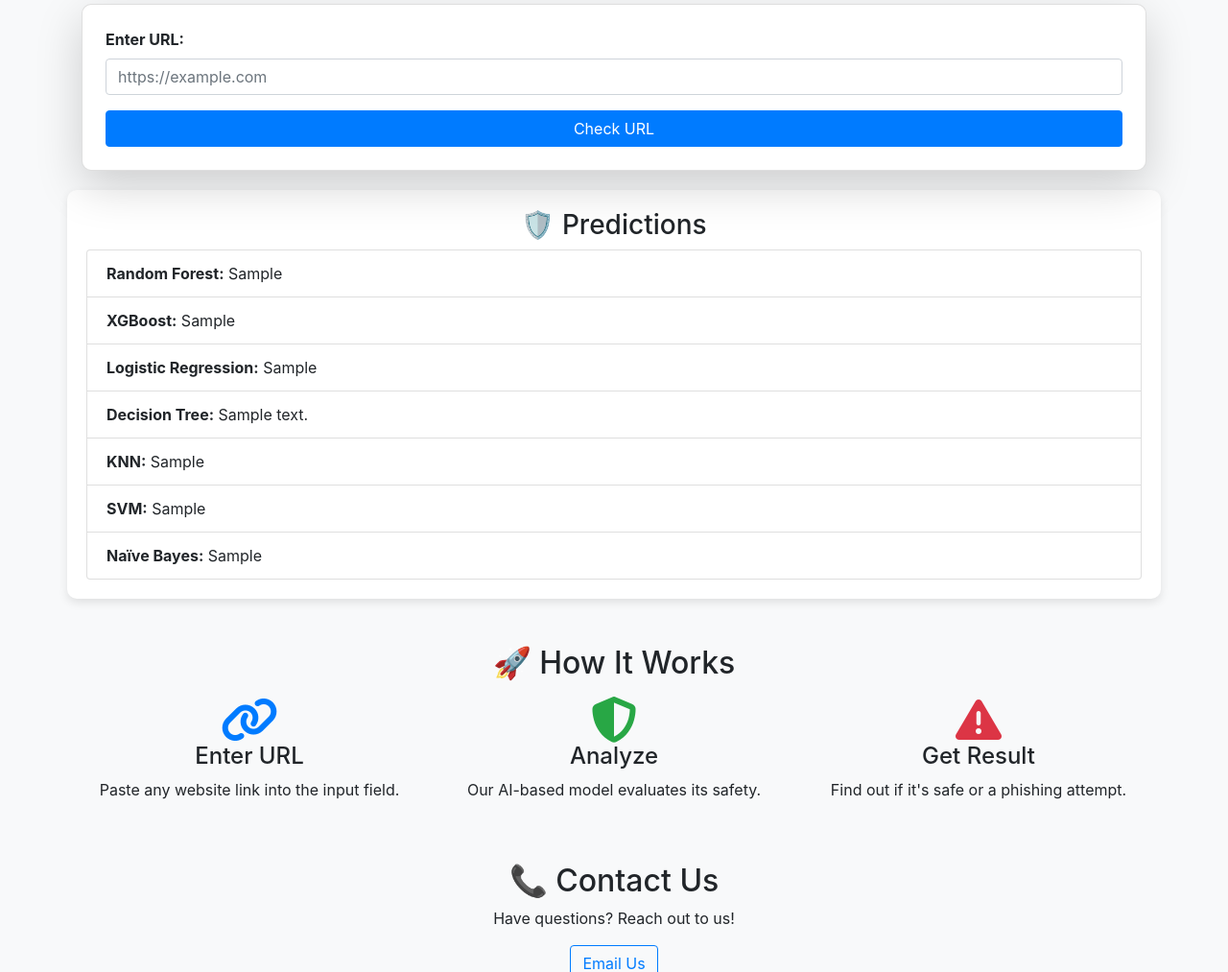
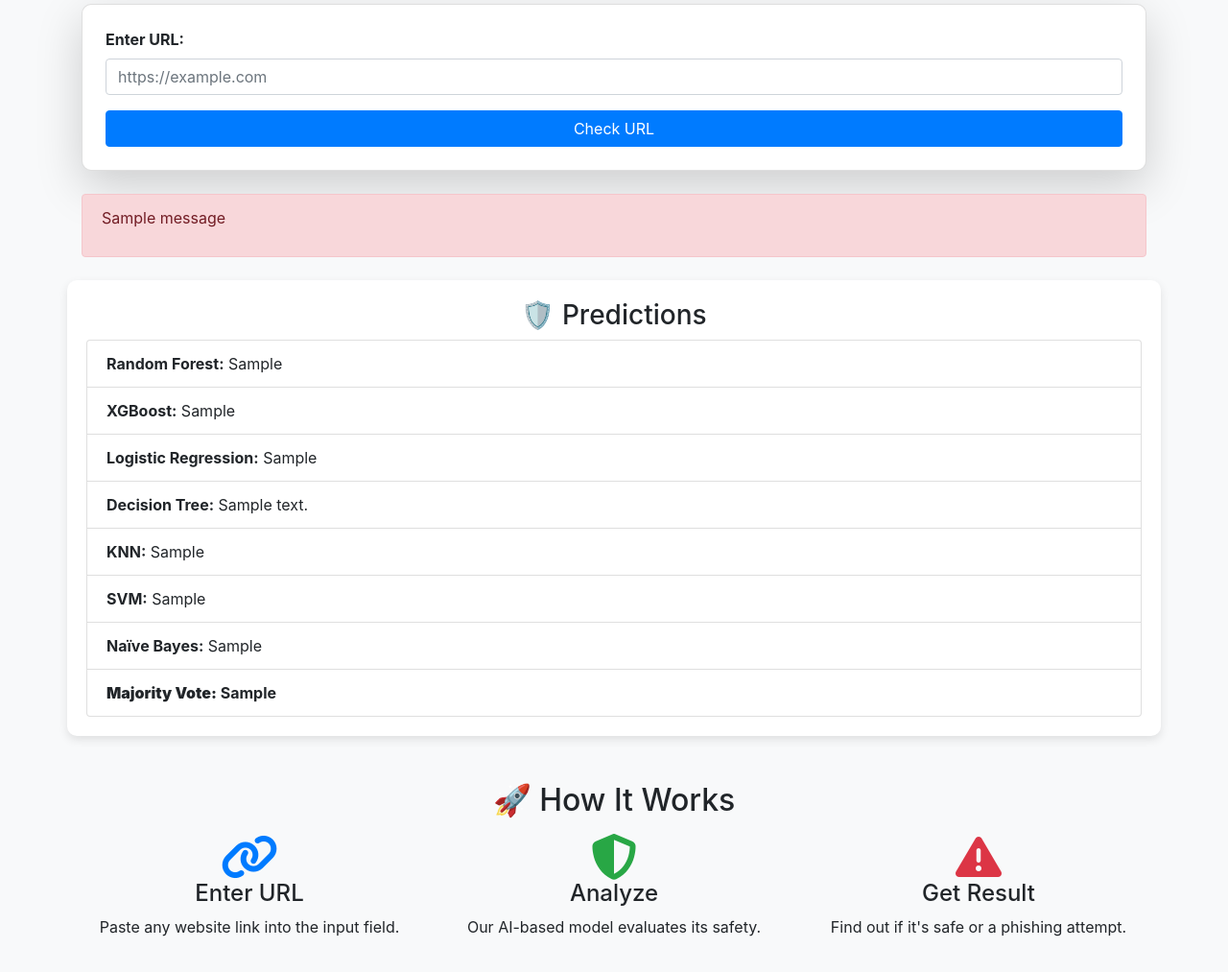
Before and after one commit to karthickkumar3011/Phishing_detector_using_ml, a Flask app: template templates/index.html in a window 1280 px wide. Shown: the part 240-1253 px from the top of the page at 96% size. Run offline with Flask 3, Linux system fonts and the light colour scheme; the template is opened without the code that fills it: most values are stand-ins (such as "Sample title", 1, 10 or a date in 2020); one stand-in notice (Sample message) is shown; parts of the project's set-up code (start-up, migrations or seed data) failed here and were passed over; some libraries are stand-ins or nearby versions.

Commit message:
updated index.html and app.py to show majority vote

```diff
--- a/app.py
+++ b/app.py
@@ -1,4 +1,4 @@
-from flask import Flask, render_template, request
+from flask import Flask, render_template, request, flash
 import pandas as pd
 import joblib  # For loading the models
 import numpy as np
@@ -9,6 +9,7 @@ import warnings
 warnings.filterwarnings("ignore")
 
 app = Flask(__name__)
+app.secret_key = 'your_secret_key'  # Needed for flashing messages
 
 # Load your models
 rf_model = joblib.load(r'saved_models/Random_Forest.pkl')
@@ -26,7 +27,11 @@ def home():
 @app.route('/predict', methods=['POST'])
 def predict():
     url = request.form['url']
-    features = extract_features(url)  # Extract features from the URL
+    try:
+        features = extract_features(url)  # Extract features from the URL
+    except Exception as e:
+        flash(f"Error extracting features: {str(e)}", "danger")
+        return render_template('index.html')
 
     # Prepare the feature array for prediction
     feature_array = np.array([[features["url_length"],
@@ -56,22 +61,19 @@ def predict():
     nb_prediction = nb_model.predict(feature_array)
 
     # Interpret the predictions
-    rf_result = "Phishing" if rf_prediction[0] == 0 else "Legitimate"
-    xgb_result = "Phishing" if xgb_prediction[0] == 0 else "Legitimate"
-    log_reg_result = "Phishing" if log_reg_prediction[0] == 0 else "Legitimate"
-    decision_tree_result = "Phishing" if decision_tree_prediction[0] == 0 else "Legitimate"
-    knn_result = "Phishing" if knn_prediction[0] == 0 else "Legitimate"
-    svm_result = "Phishing" if svm_prediction[0] == 0 else "Legitimate"
-    nb_result = "Phishing" if nb_prediction[0] == 0 else "Legitimate"
+    predictions = [rf_prediction[0], xgb_prediction[0], log_reg_prediction[0], decision_tree_prediction[0], knn_prediction[0], svm_prediction[0], nb_prediction[0]]
+    results = ["Phishing" if pred == 0 else "Legitimate" for pred in predictions]
+    majority_vote = "Phishing" if results.count("Phishing") > results.count("Legitimate") else "Legitimate"
 
     return render_template('index.html',
-                           prediction_rf=rf_result,
-                           prediction_xgb=xgb_result,
-                           prediction_log_reg=log_reg_result,
-                           prediction_decision_tree=decision_tree_result,
-                           prediction_knn=knn_result,
-                           prediction_svm=svm_result,
-                           prediction_nb=nb_result
+                           prediction_rf=results[0],
+                           prediction_xgb=results[1],
+                           prediction_log_reg=results[2],
+                           prediction_decision_tree=results[3],
+                           prediction_knn=results[4],
+                           prediction_svm=results[5],
+                           prediction_nb=results[6],
+                           majority_vote=majority_vote
                            )
 
 if __name__ == '__main__':
--- a/templates/index.html
+++ b/templates/index.html
@@ -32,18 +32,32 @@
         </div>
     </div>
 
+    <!-- Flash Messages -->
+    <div class="container mt-4">
+        {% with messages = get_flashed_messages(with_categories=true) %}
+            {% if messages %}
+                <div class="alert alert-danger">
+                    {% for category, message in messages %}
+                        <p>{{ message }}</p>
+                    {% endfor %}
+                </div>
+            {% endif %}
+        {% endwith %}
+    </div>
+
     <!-- Results Section -->
-    {% if prediction_rf or prediction_xgb or prediction_log_reg or prediction_decision_tree or prediction_knn or prediction_svm or prediction_nb %}
-    <div class="container result-box">
+    {% if majority_vote %}
+    <div class="container result-box mt-4">
         <h3 class="text-center">🛡️ Predictions</h3>
         <ul class="list-group">
-            {% if prediction_rf %} <li class="list-group-item"><strong>Random Forest:</strong> {{ prediction_rf }}</li> {% endif %}
-            {% if prediction_xgb %} <li class="list-group-item"><strong>XGBoost:</strong> {{ prediction_xgb }}</li> {% endif %}
-            {% if prediction_log_reg %} <li class="list-group-item"><strong>Logistic Regression:</strong> {{ prediction_log_reg }}</li> {% endif %}
-            {% if prediction_decision_tree %} <li class="list-group-item"><strong>Decision Tree:</strong> {{ prediction_decision_tree }}</li> {% endif %}
-            {% if prediction_knn %} <li class="list-group-item"><strong>KNN:</strong> {{ prediction_knn }}</li> {% endif %}
-            {% if prediction_svm %} <li class="list-group-item"><strong>SVM:</strong> {{ prediction_svm }}</li> {% endif %}
-            {% if prediction_nb %} <li class="list-group-item"><strong>Naïve Bayes:</strong> {{ prediction_nb }}</li> {% endif %}
+            <li class="list-group-item"><strong>Random Forest:</strong> {{ prediction_rf }}</li>
+            <li class="list-group-item"><strong>XGBoost:</strong> {{ prediction_xgb }}</li>
+            <li class="list-group-item"><strong>Logistic Regression:</strong> {{ prediction_log_reg }}</li>
+            <li class="list-group-item"><strong>Decision Tree:</strong> {{ prediction_decision_tree }}</li>
+            <li class="list-group-item"><strong>KNN:</strong> {{ prediction_knn }}</li>
+            <li class="list-group-item"><strong>SVM:</strong> {{ prediction_svm }}</li>
+            <li class="list-group-item"><strong>Naïve Bayes:</strong> {{ prediction_nb }}</li>
+            <li class="list-group-item font-weight-bold"><strong>Majority Vote:</strong> {{ majority_vote }}</li>
         </ul>
     </div>
     {% endif %}
```
